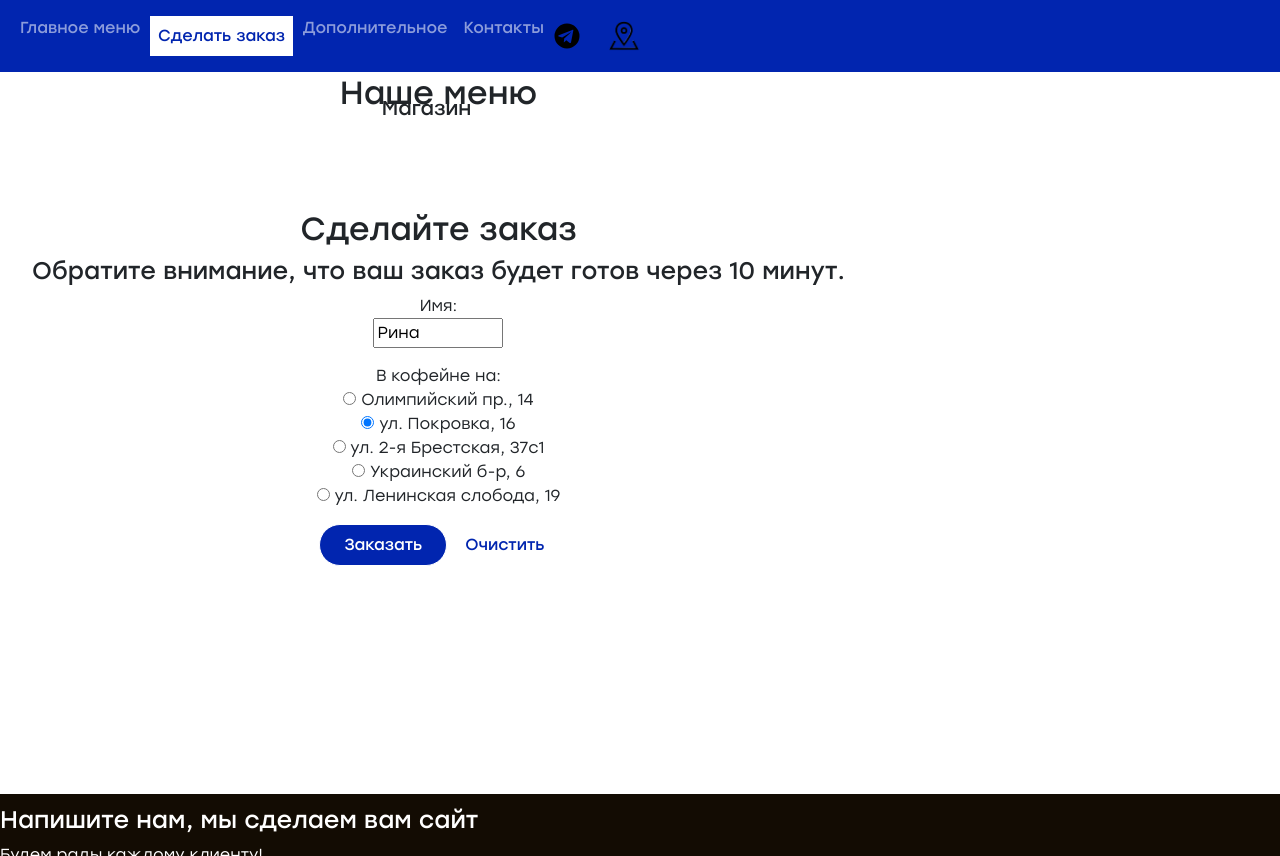
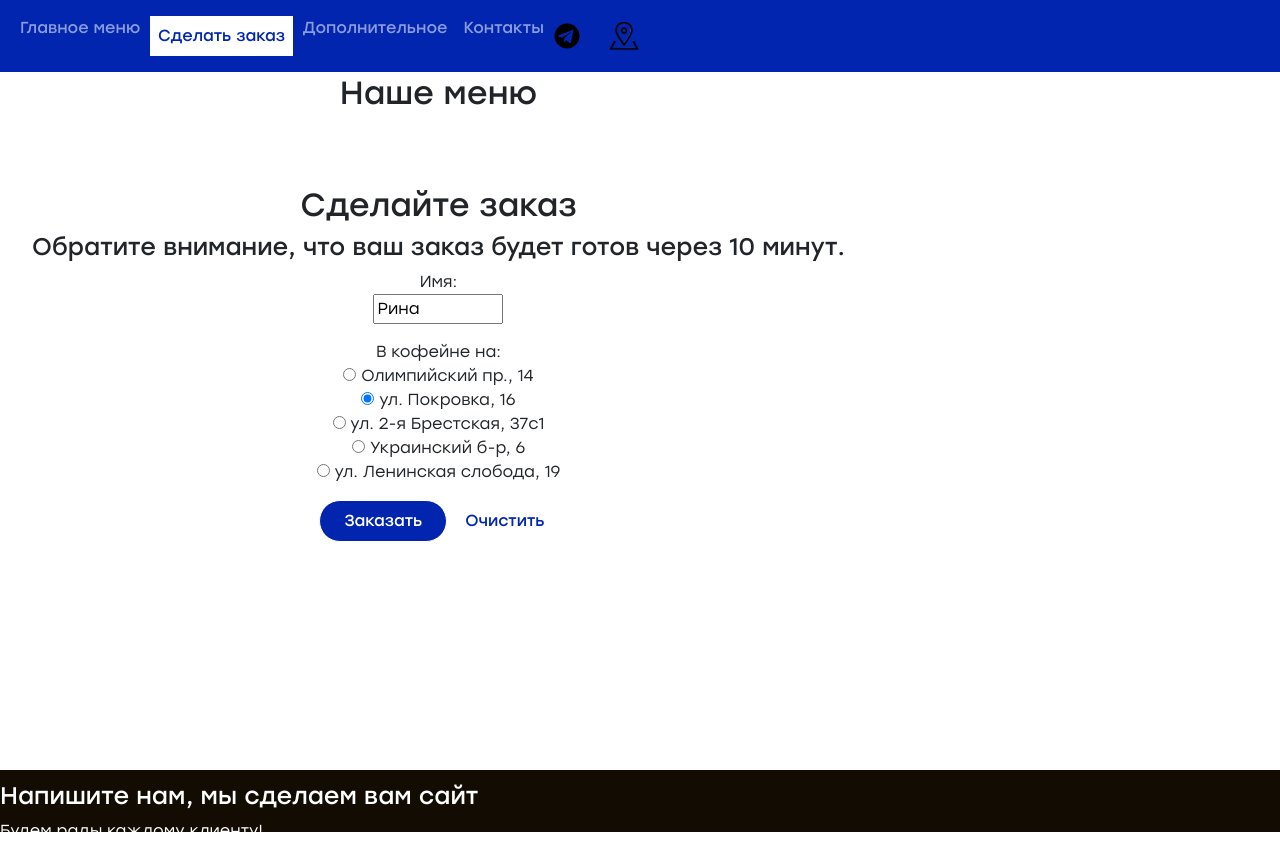
Before and after one commit to ssmetanina/drinkit2, a plain HTML site: page catalogue_cart.html in a window 1280 px wide. After the commit the page ends 832 px from the top, so only its background shows below. Drawn offline with nearby package versions, Linux system fonts and the light colour scheme.

Commit message:
Update catalogue_cart.html

```diff
--- a/catalogue_cart.html
+++ b/catalogue_cart.html
@@ -59,7 +59,6 @@
                         <div class="container">
                             <!--начало уникального содержания страницы-->
                              <div class="card-body">
-                                 <h5 class='card-title text-center'>Магазин</h5>
                                  <form action="https://www.bing.com/search?" id="UserEnter" name="UserEnter" target="_blank">
                                      <input name="q" type="hidden" value="search">
                                      <ul class="d-flex flex-row justify-content-around flex-wrap bg-light" id="node_for_insert">
@@ -69,6 +68,19 @@
                             </div>
                              <!--окончание уникального содержания страницы-->
                     </div>
+
+                    <!--
+                    https://developer.mozilla.org/en-US/docs/Learn/JavaScript/Client-side_web_APIs/Fetching_data
+                    https://rapidapi.com/category/Weather
+                    https://rapidapi.com/collection/list-of-free-apis
+                    https://rapidapi.com/weatherapi/api/weatherapi-com/
+                    https://rapidapi.com/weatherapi/api/weatherapi-com/
+                    github
+                    g00u00@outlook.com
+                    https://rapidapi.com/weatherapi/api/weatherapi-com/pricing
+                    https://rapidapi.com/apishub/api/yahoo-weather5/
+                    https://rapidapi.com/solutionsbynotnull/api/live-metal-prices/
+                    -->
 
                     <section class="to_order mt-4">
                         <h2>Сделайте заказ</h2>
@@ -115,7 +127,7 @@
             </p>
         </footer>
 
-        <script src='catalogue_js.js'></script>
+
 
         </body>
 
@@ -154,3 +166,5 @@
 
             }
         </style>
+
+<script src='catalogue_js.js'></script>
```
